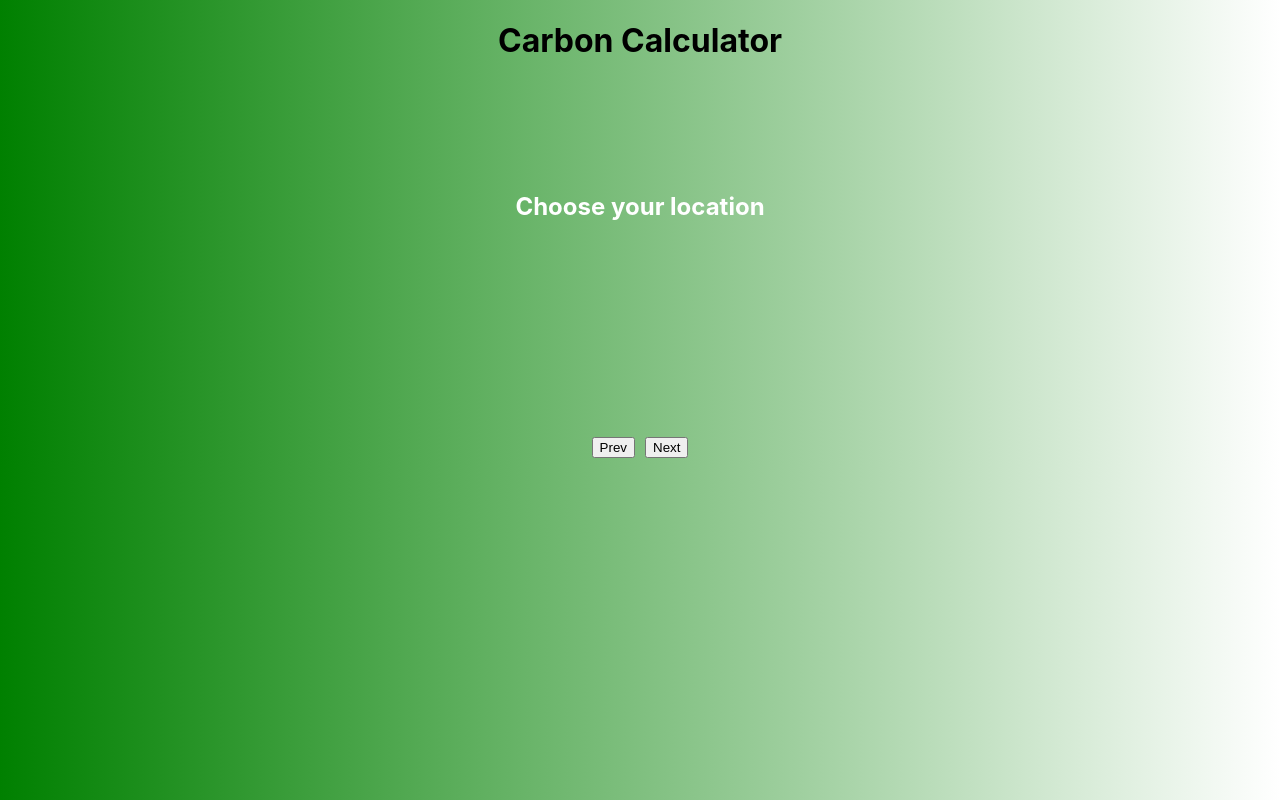
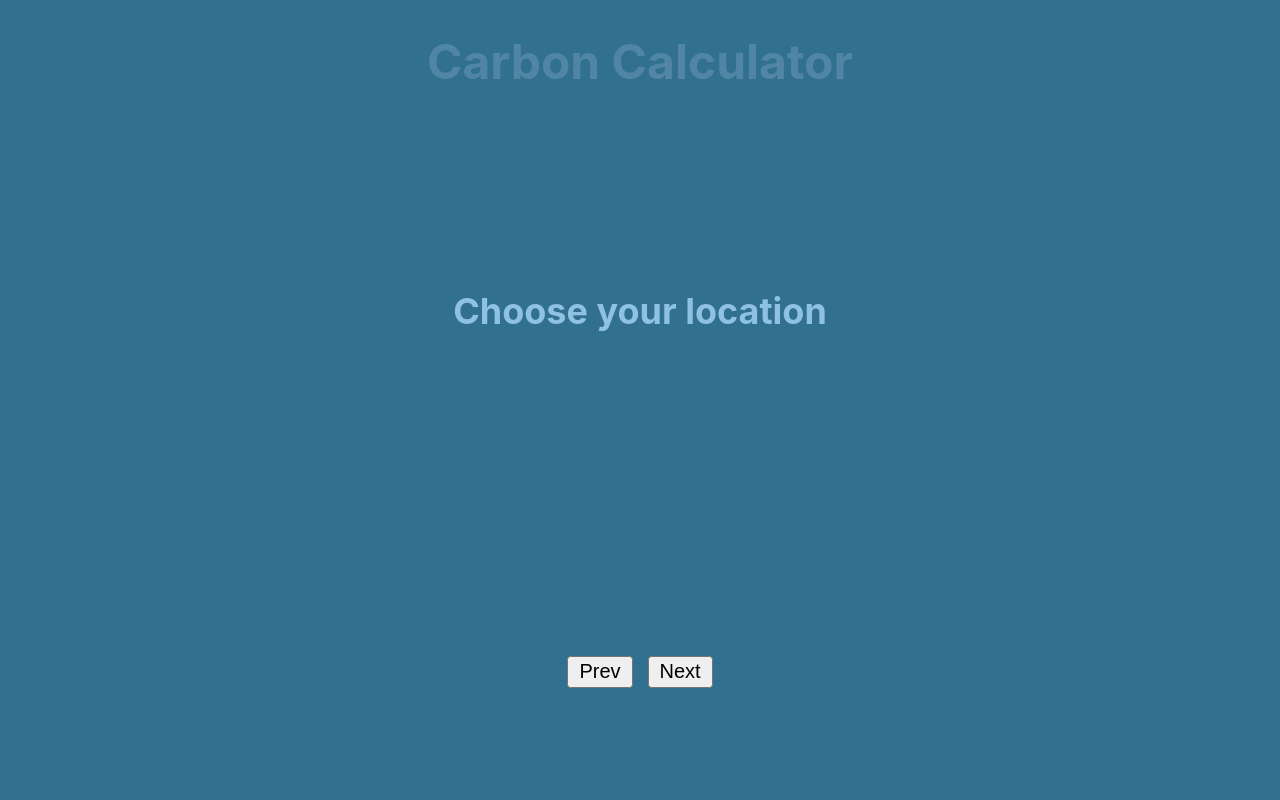
Before and after one commit to douglasrusse11/CO2_Calculator_Group_Project, a React (Create React App) app: page / in a window 1280 px wide. Built offline with nearby package versions, Linux system fonts and the light colour scheme; no server answers.

Commit message:
changes colour scheme

```diff
--- a/src/App.css
+++ b/src/App.css
@@ -2,7 +2,9 @@
   text-align: center;
 }
 body {
-  background: linear-gradient(90deg, green, white)
+  /* background: linear-gradient(90deg, #fbeec1, #8d8741) */
+  background-color: #31708e;
+  zoom: 150%;
 }
 
 .App-logo {
@@ -40,6 +42,11 @@ body {
   }
 }
 
+h1 {
+  color: #5085a5;
+}
+
 h2 {
   margin: 0px;
+  color: #8fc1e3;
 }
```
